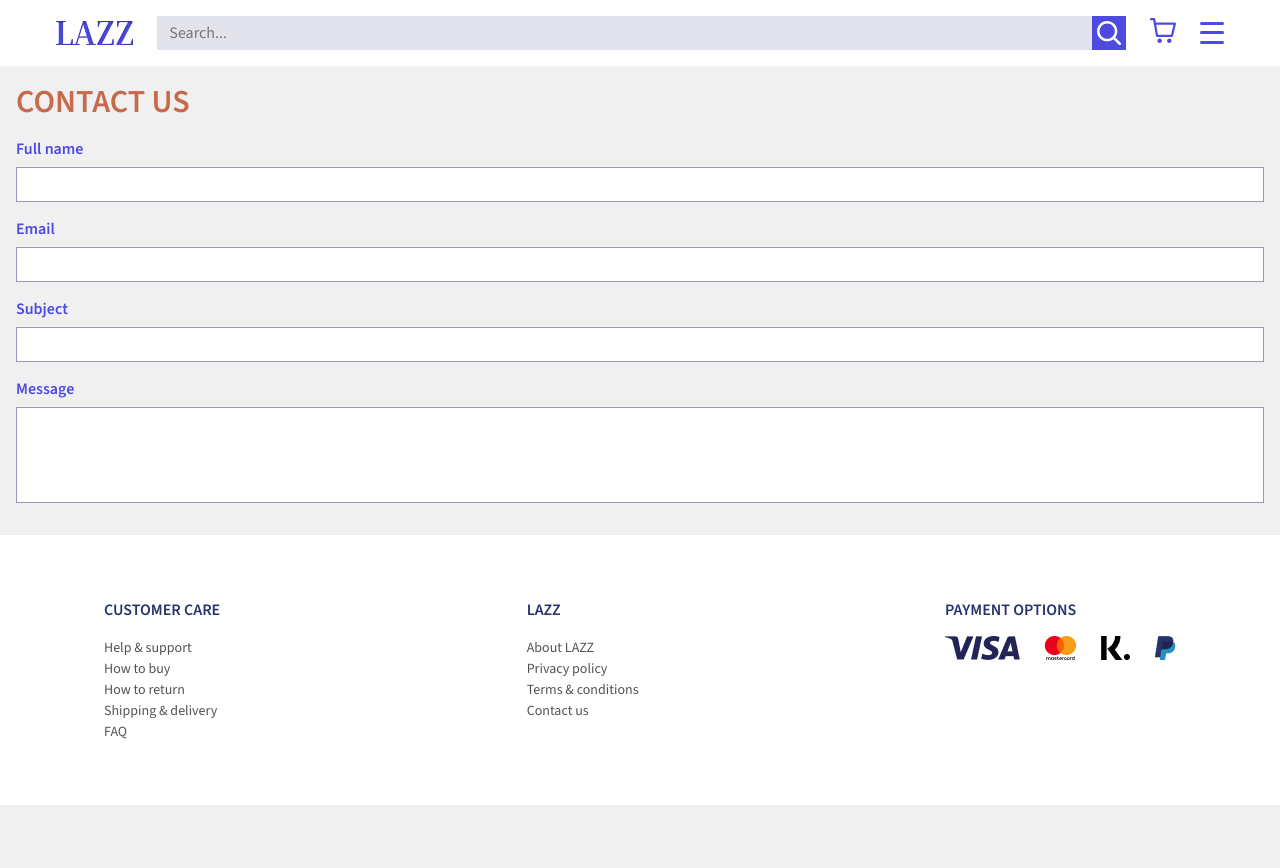
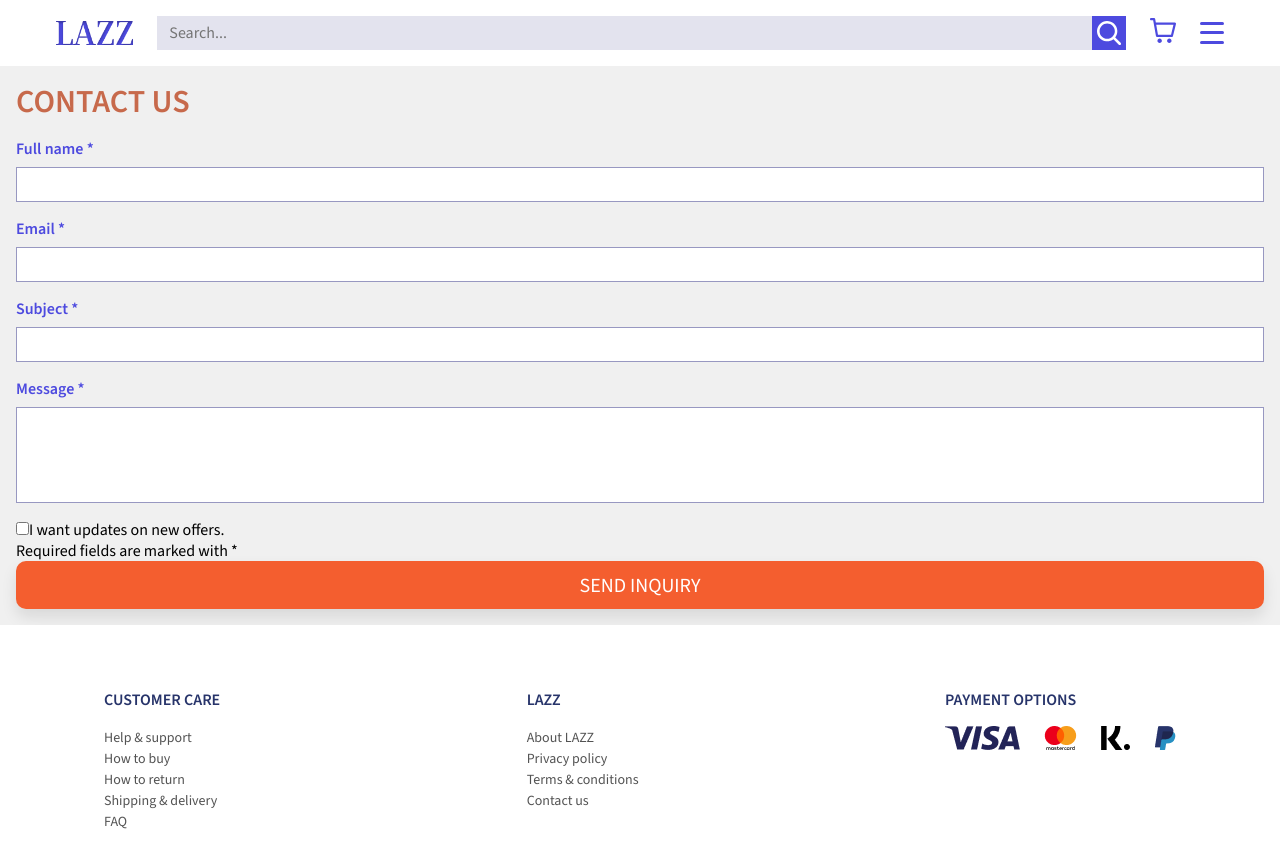
Before and after one commit to DWNWND/Frontend-Frameworks-CA-Thea, a React (Vite) app: page /contact in a window 1280 px wide. Shown: the top 868 px of the page. Before the commit the page ends 805 px from the top, so only its background shows below. Built offline with nearby package versions, Linux system fonts and the light colour scheme.

Commit message:
added proper labeling and a check for screen size to the contact form

```diff
--- a/src/components/pages/Contact/index.jsx
+++ b/src/components/pages/Contact/index.jsx
@@ -3,7 +3,9 @@ import { yupResolver } from "@hookform/resolvers/yup";
 import * as yup from "yup";
 import styles from "./Contact.module.css";
 import ValidationMessage from "../../ValidationMessage";
-import { useEffect } from "react";
+import { useEffect, useState } from "react";
+import { useLocation } from "react-router-dom";
+import Button from "../../Button";
 
 const schema = yup
   .object({
@@ -15,6 +17,27 @@ const schema = yup
   .required();
 
 export default function Contact() {
+  //add link to source here
+  const checkIfMobileScreen = () => {
+    const [width, setWidth] = useState(window.innerWidth);
+    const handleWindowSizeChange = () => {
+      setWidth(window.innerWidth);
+    };
+
+    useEffect(() => {
+      window.addEventListener("resize", handleWindowSizeChange);
+      return () => {
+        window.removeEventListener("resize", handleWindowSizeChange);
+      };
+    }, []);
+
+    return width <= 768;
+  };
+
+  const isMobile = checkIfMobileScreen();
+  const location = useLocation();
+  const page = location.pathname;
+
   const {
     register,
     handleSubmit,
@@ -39,29 +62,45 @@ export default function Contact() {
 
   return (
     <div className={styles.wrapper}>
-      <h1>Contact us</h1>
+      <h1 className={styles.pageTitle}>Contact us</h1>
       <form onSubmit={handleSubmit(onSubmit)} id="contact-form">
         <div className={styles.inputContainer}>
-          <label htmlFor="fullName">Full name</label>
-          <input className={errors.fullName ? styles.error : styles.valid} {...register("fullName")} />
+          <label className={styles.inputLabelForText} htmlFor="fullName">
+            Full name *
+          </label>
+          <input id="fullName" className={errors.fullName ? styles.error : styles.valid} {...register("fullName")} />
           <ValidationMessage errorMessage={errors.fullName?.message}></ValidationMessage>
         </div>
         <div className={styles.inputContainer}>
-          <label htmlFor="email">Email</label>
-          <input className={errors.email ? styles.error : styles.valid} {...register("email")} />
+          <label className={styles.inputLabelForText} htmlFor="email">
+            Email *
+          </label>
+          <input autocomplete="email" id="email" className={errors.email ? styles.error : styles.valid} {...register("email")} />
           <ValidationMessage errorMessage={errors.email?.message}></ValidationMessage>
         </div>
         <div className={styles.inputContainer}>
-          <label htmlFor="subject">Subject</label>
-          <input className={errors.subject ? styles.error : styles.valid} {...register("subject")} />
+          <label className={styles.inputLabelForText} htmlFor="subject">
+            Subject *
+          </label>
+          <input id="subject" className={errors.subject ? styles.error : styles.valid} {...register("subject")} />
           <ValidationMessage errorMessage={errors.subject?.message}></ValidationMessage>
         </div>
         <div className={styles.inputContainer}>
-          <label htmlFor="body">Message</label>
-          <input className={`${errors.body ? styles.error : styles.valid} ${styles.message}`} {...register("body")} />
+          <label className={styles.inputLabelForText} htmlFor="body">
+            Message *
+          </label>
+          <input id="body" className={`${errors.body ? styles.error : styles.valid} ${styles.message}`} {...register("body")} />
           <ValidationMessage errorMessage={errors.body?.message}></ValidationMessage>
         </div>
+        <div>
+          <input type="checkbox" id="terms" name="terms" />
+          <label htmlFor="terms" className={styles.inputLabelForCheckbox}>
+            I want updates on new offers.
+          </label>
+        </div>
       </form>
+      <p className={styles.required}>Required fields are marked with *</p>
+      {isMobile ? null : <Button page={page} />}
     </div>
   );
 }
```
